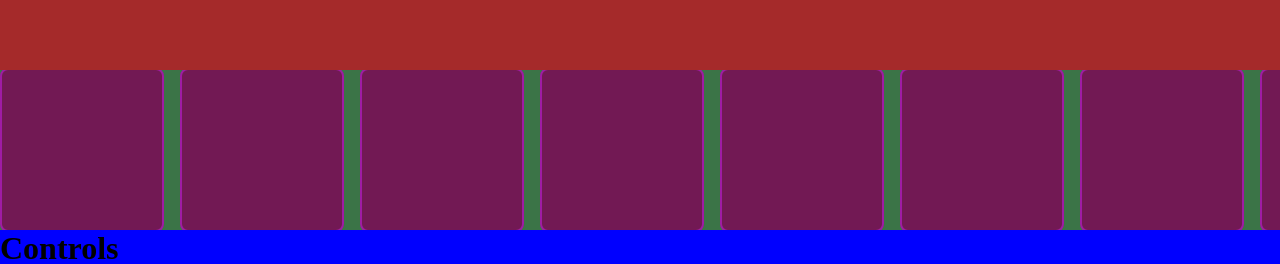
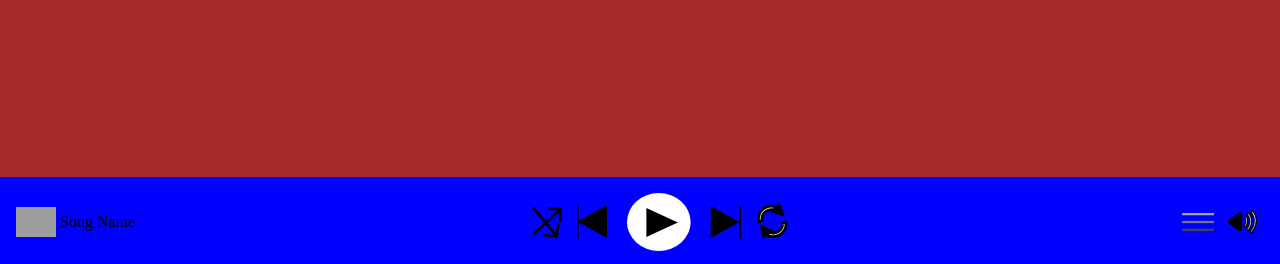
Before and after one commit to Deba1232/music-player, a React (Vite) app: page / in a window 1280 px wide. Shown: the part 533-797 px from the top of the page. Built offline with nearby package versions, Linux system fonts and the light colour scheme; grey boxes are pictures that could not be loaded.

Commit message:
stylized control buttons

```diff
--- a/src/App.css
+++ b/src/App.css
@@ -1,4 +1,3 @@
-
 .app{
 
     position :absolute;
--- a/src/components/Album/Album.css
+++ b/src/components/Album/Album.css
@@ -1,7 +1,7 @@
-*{
+/* *{
     margin: 0;
     padding: 0;
-}
+} */
 
 .album-container{
 
--- a/src/components/Controls/Controls.css
+++ b/src/components/Controls/Controls.css
@@ -0,0 +1,55 @@
+.controls{
+    max-width: 100vw;
+    display: flex;
+    justify-content: space-between;
+    align-items: center;
+    flex-wrap: wrap;
+    padding: 1rem;
+}
+
+.controls div.left{
+    display: flex;
+    align-items: center;
+    gap: 0.25rem;
+}
+
+.controls div.center{
+    display: flex;
+    align-items: center;
+    gap: 0.625rem;
+}
+.controls div.center .play,
+.controls div.center .pause{
+    width: 4rem;
+}
+.controls div.center .shuffle{
+    height: 2rem;
+}
+.controls div.center .repeat{
+    height: 3rem;
+}
+
+.controls div.right{
+    display: flex;
+    align-items: center;
+    gap: 0.125rem;
+}
+.controls div.right .playlist{
+    width: 2rem;
+}
+.controls div.right .volume,
+.controls div.right .mute{
+    width: 3rem;
+    height: 3rem;
+}
+
+.controls img{
+    width: 2.5rem;
+}
+
+.controls img.pause{
+    display: none;
+}
+.controls img.mute{
+    display: none;
+}
--- a/src/components/Controls/Controls.jsx
+++ b/src/components/Controls/Controls.jsx
@@ -1,8 +1,49 @@
+import './Controls.css'
+
+import playButton from '../../assets/buttons/play_button.svg'
+import pauseButton from '../../assets/buttons/pause_button.svg'
+import nextButton from '../../assets/buttons/next_button.svg'
+import prevButton from '../../assets/buttons/previous_button.svg'
+import repeatButton from '../../assets/buttons/repeat_button.svg'
+import shuffleButton from '../../assets/buttons/shuffle_button.svg'
+import playListButton from '../../assets/buttons/playlist_button.svg'
+import volumeIcon from '../../assets/buttons/volume_icon.svg'
+import muteIcon from '../../assets/buttons/mute_icon.svg'
+
 function Controls () {
 
     return(
 
-        <h1>Controls</h1>
+        <div className='controls'>
+            <div className='left'>
+                <img
+
+                    className='albumImage'
+                    src='https://vignette.wikia.nocookie.net/linkinpark/images/8/8d/Hybrid-Theory.jpg/revision/latest?cb=20180725161404'
+                    alt="Album Image"
+
+                  />
+                  <span className='song-name'>Song Name</span>
+            </div>
+
+            <div className='center'>
+                <img className='shuffle' src={shuffleButton} alt='shuffle'></img>
+                <img className='previous' src={prevButton} alt='previous'></img>
+                <img className='play' src={playButton} alt='play'></img>
+                <img className='pause' src={pauseButton} alt='pause'></img>
+                <img className='next' src={nextButton} alt='next'></img>
+                <img className='repeat' src={repeatButton} alt='repeat'></img>
+            </div>
+
+            <div className='right'>
+            <img className='playlist' src={playListButton} alt='playlist'></img>
+            <img className='volume' src={volumeIcon} alt='volume'></img>
+            <img className='mute' src={muteIcon} alt='mute'></img>
+            </div>
+
+        </div>
+
+
 
     );
 
--- a/src/components/Player/Player.css
+++ b/src/components/Player/Player.css
@@ -1,10 +1,9 @@
-
 /*  1. added for default positioning of the player
     2. can be further modified.
 */
 .player-container{
     background-color: blue;
-    position:fixed;
+    position:absolute;
     bottom: 0;
     width: 100%;
 }
--- a/src/components/Playlist/Playlist.css
+++ b/src/components/Playlist/Playlist.css
@@ -12,6 +12,7 @@
     gap: 1rem;
     overflow-x: auto;
 
+    display: none;
 
 
 }
```
Also changed, not shown: src/assets/buttons/pause_button.svg, src/assets/buttons/play_button.svg.
